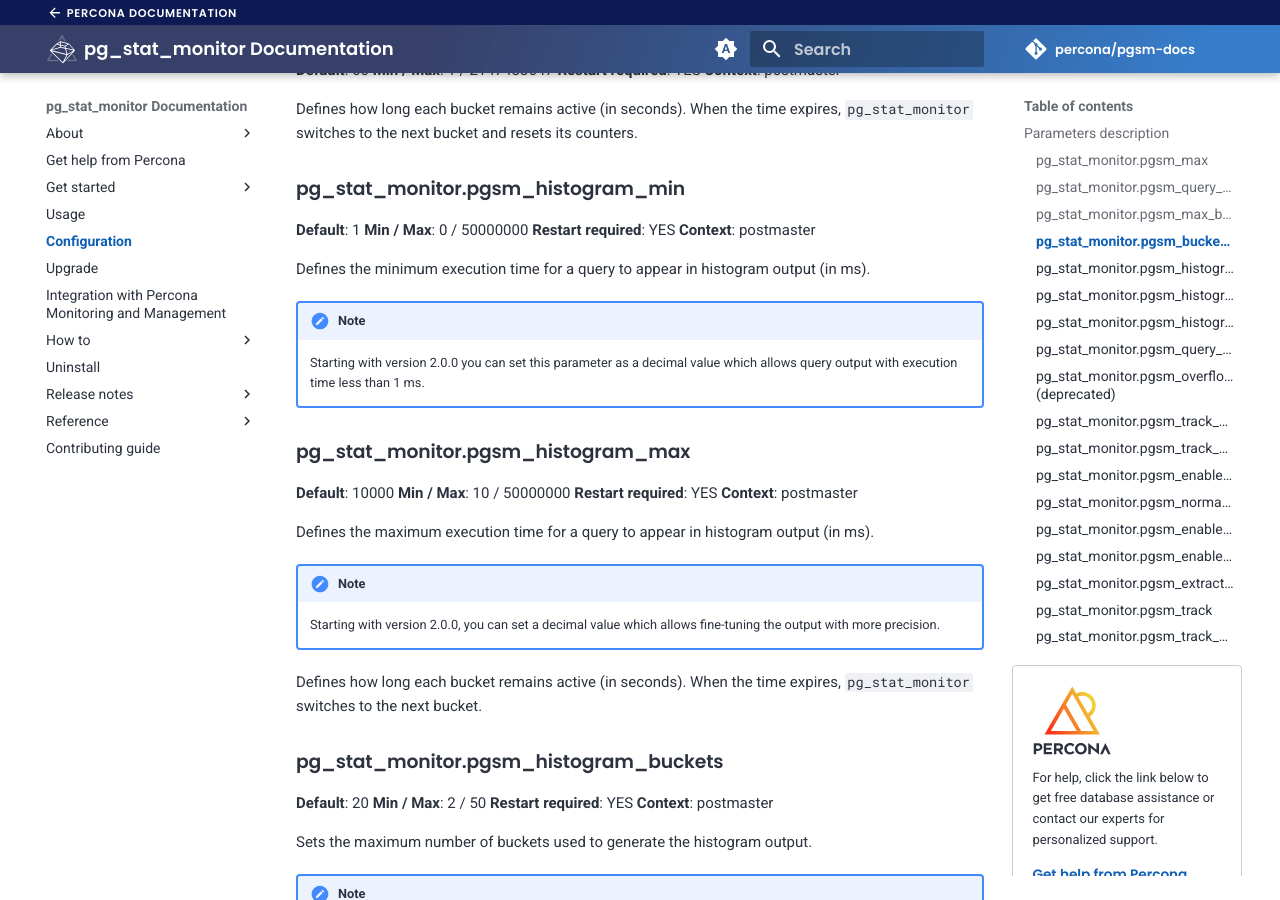
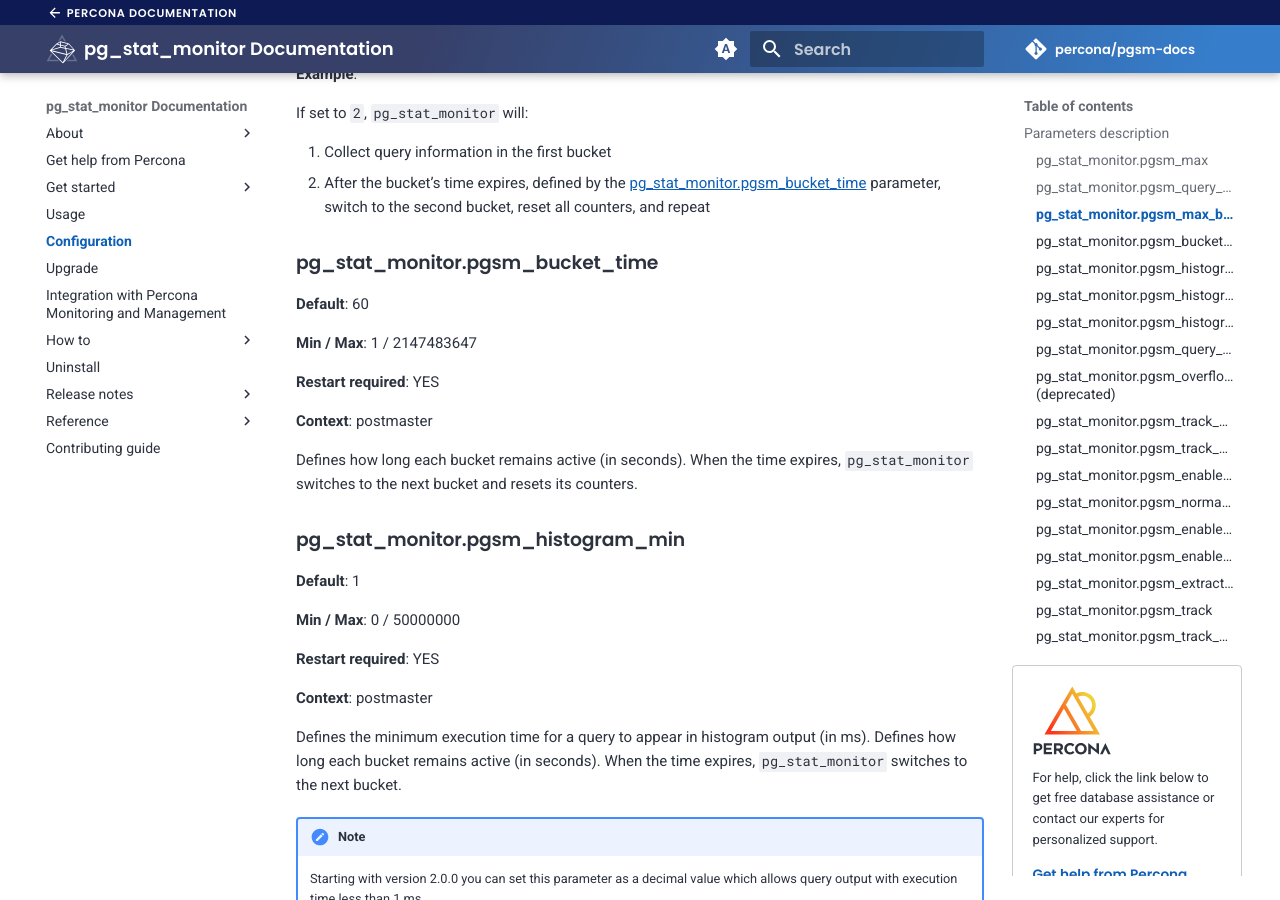
Before and after one commit to percona/pgsm-docs, an MkDocs documentation site: the page built from docs/configuration.md, in a window 1280 px wide and 900 px high, scrolled down 1592 px. Built offline with MkDocs 1.6.1 and Material for MkDocs 9.7.7, drawn with Linux system fonts in a browser that asks for light colours; nearby versions of some CDN libraries; comment, search, counter and statistics services are not loaded; the version menu is left out.

Commit message:
Update configuration.md

```diff
--- a/docs/configuration.md
+++ b/docs/configuration.md
@@ -37,8 +37,11 @@ Limits the shared memory (in MB) used by `pg_stat_monitor`. Memory is divided eq
 ### pg_stat_monitor.pgsm_query_max_len
 
 **Default**: 2048
+
 **Min / Max**: 1024 / 2147483647
+
 **Restart required**: YES
+
 **Context**: postmaster
 
 Sets the maximum length of a query string (in characters) that `pg_stat_monitor` will track. Queries longer than this value are truncated to the specified length. This helps avoid excessive shared memory usage.
@@ -46,8 +49,11 @@ Sets the maximum length of a query string (in characters) that `pg_stat_monitor`
 ### pg_stat_monitor.pgsm_max_buckets
 
 **Default**: 10
+
 **Min / Max**: 1 / 20000
+
 **Restart required**: YES
+
 **Context**: postmaster
 
 Defines how many buckets `pg_stat_monitor` uses for collecting and aggregating information.
@@ -63,8 +69,11 @@ If set to `2`, `pg_stat_monitor` will:
 ### pg_stat_monitor.pgsm_bucket_time
 
 **Default**: 60
+
 **Min / Max**: 1 / 2147483647
+
 **Restart required**: YES
+
 **Context**: postmaster
 
 Defines how long each bucket remains active (in seconds). When the time expires, `pg_stat_monitor` switches to the next bucket and resets its counters.
@@ -72,20 +81,26 @@ Defines how long each bucket remains active (in seconds). When the time expires,
 ### pg_stat_monitor.pgsm_histogram_min
 
 **Default**: 1
+
 **Min / Max**: 0 / 50000000
+
 **Restart required**: YES
+
 **Context**: postmaster
 
 Defines the minimum execution time for a query to appear in histogram output (in ms).
-
+Defines how long each bucket remains active (in seconds). When the time expires, `pg_stat_monitor` switches to the next bucket.
 !!! note
     Starting with version 2.0.0 you can set this parameter as a decimal value which allows query output with execution time less than 1 ms.
 
 ### pg_stat_monitor.pgsm_histogram_max
 
 **Default**: 10000
+
 **Min / Max**: 10 / 50000000
+
 **Restart required**: YES
+
 **Context**: postmaster
 
 Defines the maximum execution time for a query to appear in histogram output (in ms).
@@ -97,8 +112,11 @@ Defines how long each bucket remains active (in seconds). When the time expires,
 ### pg_stat_monitor.pgsm_histogram_buckets
 
 **Default**: 20
+
 **Min / Max**: 2 / 50
+
 **Restart required**: YES
+
 **Context**: postmaster
 
 Sets the maximum number of buckets used to generate the histogram output.
@@ -110,8 +128,11 @@ Sets the maximum number of buckets used to generate the histogram output.
 ### pg_stat_monitor.pgsm_query_shared_buffer
 
 **Default**: 20
+
 **Min / Max**: 1 / 10000
+
 **Restart required**: YES
+
 **Context**: postmaster
 
 Defines the maximum shared memory (in MB) that `pg_stat_monitor` allocates for tracking queries.
@@ -119,8 +140,11 @@ Defines the maximum shared memory (in MB) that `pg_stat_monitor` allocates for t
 ### pg_stat_monitor.pgsm_overflow_target (deprecated)
 
 **Default**: 1
+
 **Min / Max**: 0 / 1
+
 **Restart required**: YES
+
 **Context**: postmaster
 
 Sets the overflow target for `pg_stat_monitor`.
@@ -136,8 +160,11 @@ Sets the overflow target for `pg_stat_monitor`.
 ### pg_stat_monitor.pgsm_track_utility
 
 **Default**: 1
+
 **Min / Max**: 0 / 1
+
 **Restart required**: NO
+
 **Context**: userset
 
 Sets tracking of utility commands by `pg_stat_monitor`. Ignored utility commands are `SELECT`, `INSERT`, `UPDATE`, and `DELETE`.
@@ -149,8 +176,11 @@ Sets tracking of utility commands by `pg_stat_monitor`. Ignored utility commands
 ### pg_stat_monitor.pgsm_track_application_names
 
 **Default**: 1
+
 **Min / Max**: 0 / 1
+
 **Restart required**: NO
+
 **Context**: userset
 
 Controls whether `pg_stat_monitor` records the application name that executes the query. If enabled, the application name becomes a part of the entry key.
@@ -163,8 +193,11 @@ Disabling this feature can improve performance by consolidating statistics for t
 ### pg_stat_monitor.pgsm_enable_pgsm_query_id
 
 **Default**: 1
+
 **Min / Max**: 0 / 1
+
 **Restart required**: NO
+
 **Context**: userset
 
 Enable or disable the generation of a unique hash code that identifies each query. This hash code is independent of the PostgreSQL server version, constants within the query, database, user or schema.
@@ -177,8 +210,11 @@ It allows you to get insights into how the query is being planned and executed a
 ### pg_stat_monitor.pgsm_normalized_query
 
 **Default**: 0
+
 **Min / Max**: 0 / 1
+
 **Restart required**: NO
+
 **Context**: userset
 
 Controls whether queries are saved in normalized form (with placeholders for constants) or in their literal form (with actual parameter values).
@@ -194,8 +230,11 @@ Controls whether queries are saved in normalized form (with placeholders for con
 ### pg_stat_monitor.pgsm_enable_overflow
 
 **Default**: 1
+
 **Min / Max**: 0 / 1
+
 **Restart required**: YES
+
 **Context**: postmaster
 
 Controls whether `pg_stat_monitor` is allowed to exceed beyond the shared memory and use swap space.
@@ -203,8 +242,11 @@ Controls whether `pg_stat_monitor` is allowed to exceed beyond the shared memory
 ### pg_stat_monitor.pgsm_enable_query_plan
 
 **Default**: 0
+
 **Min / Max**: 0 / 1
+
 **Restart required**: NO
+
 **Context**: userset
 
 Controls whether  `pg_stat_monitor` captures query plans. When disabled, the query plan is not captured by `pg_stat_monitor`.
@@ -215,8 +257,11 @@ Controls whether  `pg_stat_monitor` captures query plans. When disabled, the que
 ### pg_stat_monitor.pgsm_extract_comments
 
 **Default**: 0
+
 **Min / Max**: 0 / 1
+
 **Restart required**: NO
+
 **Context**: userset
 
 Controls whether `pg_stat_monitor` extracts comments from queries.
@@ -224,7 +269,9 @@ Controls whether `pg_stat_monitor` extracts comments from queries.
 ### pg_stat_monitor.pgsm_track
 
 **Default**: top
+
 **Restart required**: NO
+
 **Context**: userset
 
 Controls which statements are tracked by `pg_stat_monitor`.
@@ -238,8 +285,11 @@ Values:
 ### pg_stat_monitor.pgsm_track_planning
 
 **Default**: 0
+
 **Min / Max**: 0 / 1
+
 **Restart required**: NO
+
 **Context**: userset
 
 Controls query planning statistics monitoring in `pg_stat_monitor`.
```
